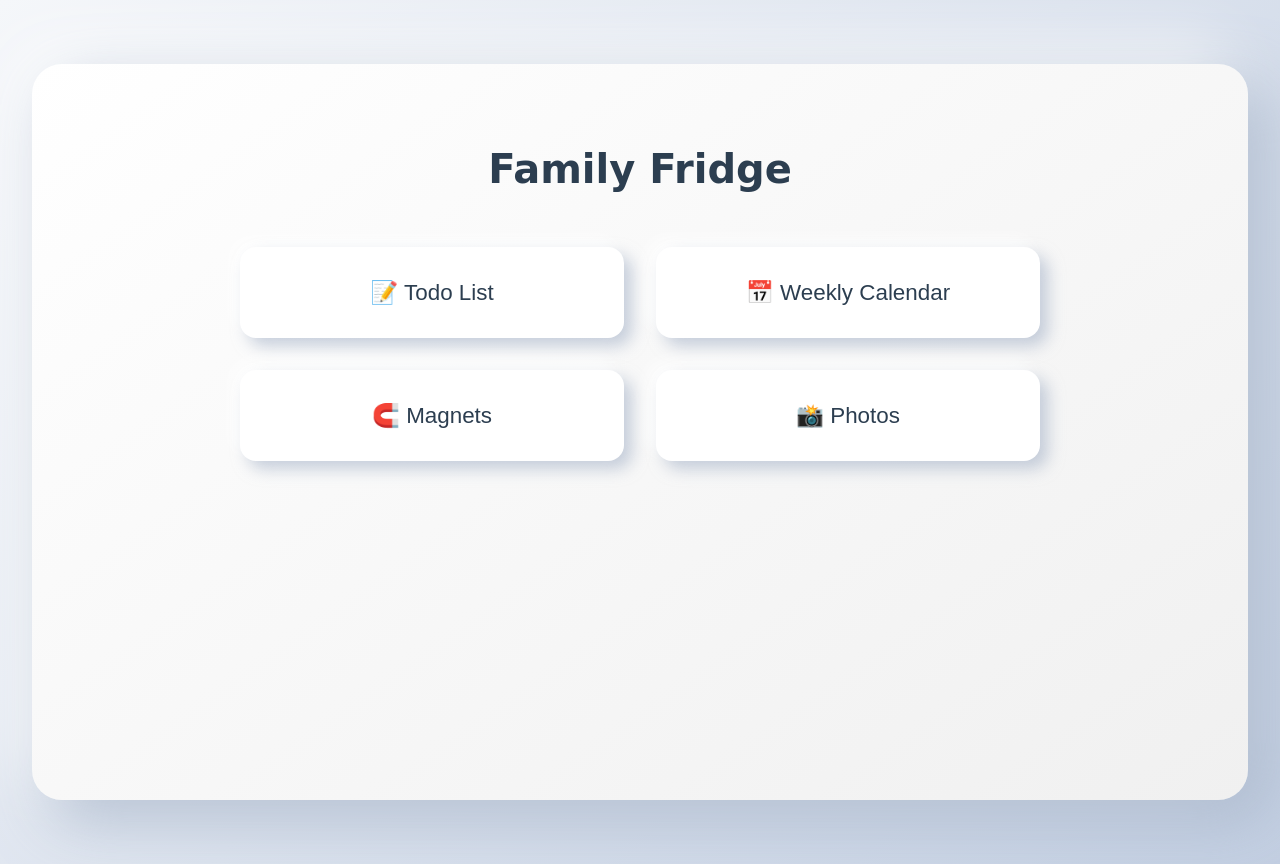
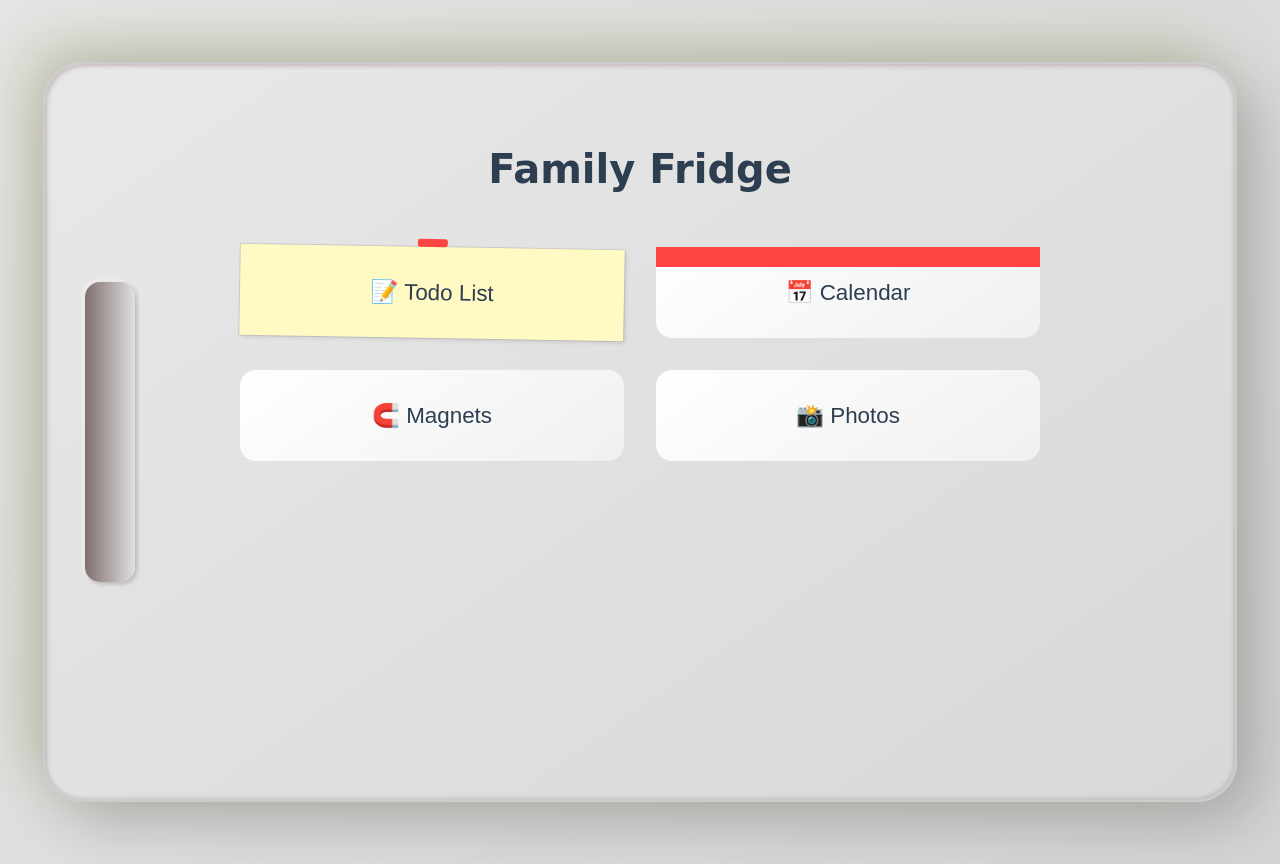
Before and after one commit to tennylaylor/Project-Frontend, a React (Vite) app: page / in a window 1280 px wide. Built offline with nearby package versions, Linux system fonts and the light colour scheme.

Commit message:
add style to fridge door

```diff
--- a/src/components/FridgeHome.jsx
+++ b/src/components/FridgeHome.jsx
@@ -30,7 +30,7 @@ const FridgeHome = () => {
               className="nav-button"
               onClick={() => setActiveComponent("calendar")}
             >
-              📅 Weekly Calendar
+              📅 Calendar
             </button>
             <button
               className="nav-button"
--- a/src/index.css
+++ b/src/index.css
@@ -8,8 +8,8 @@ body {
   margin: 0;
   min-width: 320px;
   min-height: 100vh;
-  background-color: #e8ecf3;
-  background-image: linear-gradient(135deg, #f5f7fa 0%, #c3cfe2 100%);
+  background-color: #f0f0f0;
+  background-image: linear-gradient(135deg, #e6e6e6 0%, #d4d4d4 100%);
 }
 
 .fridge-container {
@@ -21,18 +21,36 @@ body {
 }
 
 .fridge-door {
-  background: linear-gradient(145deg, #ffffff, #f0f0f0);
+  background: linear-gradient(145deg, #e8e8e8, #d8d8d8);
   padding: 3rem;
-  border-radius: 30px;
-  box-shadow: 20px 20px 60px rgba(163, 177, 198, 0.7),
-    -20px -20px 60px rgba(255, 255, 255, 0.8);
-  width: 95%;
-  max-width: 1200px;
+  border-radius: 40px;
+  box-shadow: 20px 20px 60px rgba(0, 0, 0, 0.2),
+    -20px -20px 60px rgba(191, 194, 170, 0.863),
+    inset 2px 2px 4px rgba(165, 141, 141, 0.5),
+    inset -2px -2px 4px rgba(0, 0, 0, 0.1);
+  width: 90%;
+  max-width: 1100px;
   min-height: 80vh;
   position: relative;
+  border: 2px solid #ccc;
 }
 
-/* Navigation Grid */
+/* Fridge Handle//////////////////////////////////////////////////// */
+.fridge-door::before {
+  content: "";
+  position: absolute;
+  left: 40px;
+  top: 50%;
+  transform: translateY(-50%);
+  width: 50px;
+  height: 300px;
+  background: linear-gradient(90deg, #806f6f, #e0e0e0);
+  border-radius: 15px;
+  box-shadow: 2px 2px 4px rgba(0, 0, 0, 0.2),
+    -2px -2px 4px rgba(255, 255, 255, 0.5);
+}
+
+/* Navigation Grid/////////////////////////////////////////////////////// */
 .nav-grid {
   display: grid;
   grid-template-columns: repeat(2, 1fr);
@@ -42,6 +60,24 @@ body {
   padding: 1rem;
 }
 
+/* Todo button styling (Notepad look)////////////////////////////////////////////////////// */
+.nav-button:nth-child(1) {
+  background: #fff9c4;
+  border-radius: 0;
+  box-shadow: 2px 2px 4px rgba(0, 0, 0, 0.1), 0 0 0 1px rgba(0, 0, 0, 0.1);
+  transform: rotate(1deg);
+}
+.nav-button:nth-child(1)::before {
+  content: "";
+  position: absolute;
+  top: -8px;
+  left: 50%;
+  transform: translateX(-50%);
+  width: 30px;
+  height: 8px;
+  background: #ff4444;
+  border-radius: 3px;
+}
 .nav-button {
   background: #fff;
   color: #2c3e50;
@@ -52,21 +88,23 @@ body {
   transition: all 0.3s ease;
   font-size: 1.4rem;
   border: none;
-  box-shadow: 8px 8px 16px rgba(163, 177, 198, 0.6),
+  box-shadow: 8px 8px 16px rgba(0, 0, 0, 0.1),
     -8px -8px 16px rgba(255, 255, 255, 0.8);
   display: flex;
   flex-direction: column;
   align-items: center;
   gap: 0.5rem;
+  background: linear-gradient(145deg, #ffffff, #f0f0f0);
 }
 
 .nav-button:hover {
   transform: translateY(-5px);
-  box-shadow: 12px 12px 20px rgba(163, 177, 198, 0.7),
+  box-shadow: 12px 12px 20px rgba(0, 0, 0, 0.15),
     -12px -12px 20px rgba(255, 255, 255, 0.9);
 }
 
-/* Calendar Styles */
+/* Calendar Styles /////////////////////////////////////////////////////////////////*/
+
 .calendar-container {
   display: grid;
   grid-template-columns: repeat(auto-fit, minmax(250px, 1fr));
@@ -80,8 +118,9 @@ body {
   padding: 1.5rem;
   border-radius: 16px;
   min-height: 250px;
-  box-shadow: 8px 8px 16px rgba(163, 177, 198, 0.5),
+  box-shadow: 8px 8px 16px rgba(0, 0, 0, 0.1),
     -8px -8px 16px rgba(255, 255, 255, 0.8);
+  border: 1px solid #e0e0e0;
 }
 
 .day-box h3 {
@@ -101,24 +140,61 @@ body {
   justify-content: space-between;
   align-items: center;
   transition: all 0.2s ease;
+  border: 1px solid #e0e0e0;
 }
 
 .event-item:hover {
   transform: translateX(5px);
   box-shadow: 4px 4px 8px rgba(0, 0, 0, 0.1);
 }
+.nav-button {
+  position: relative; /* Constrain the ::before element to the .nav-button */
 
-/* Todo List Styles */
+  color: #2c3e50;
+  padding: 2rem;
+  text-align: center;
+  cursor: pointer;
+  transition: all 0.3s ease;
+  font-size: 1.4rem;
+  border: none;
+  display: flex;
+  flex-direction: column;
+  align-items: center;
+  gap: 0.5rem;
+  box-shadow: none;
+}
+
+.nav-button:nth-child(2)::before {
+  content: "";
+  position: absolute;
+  top: 0;
+  left: 0;
+  right: 0;
+  height: 20px;
+  background: #ff4444;
+}
+
+/* Todo List Styles/////////////////////////////////////////////////////////// */
 .notepad {
   background: #fff9c4;
   padding: 2rem;
-  border-radius: 16px;
-  box-shadow: 8px 8px 16px rgba(163, 177, 198, 0.6),
-    -8px -8px 16px rgba(255, 255, 255, 0.8);
+  border-radius: 0;
+  box-shadow: 4px 4px 8px rgba(0, 0, 0, 0.1);
   margin: 2rem auto;
   transform: rotate(-1deg);
   max-width: 500px;
   position: relative;
+  background-image: linear-gradient(
+      90deg,
+      transparent 0%,
+      transparent 98%,
+      #ffd700 98%,
+      #ffd700 100%
+    ),
+    linear-gradient(#fff9c4 1.1rem, #ccc 1.2rem);
+  background-size: 100% 1.2rem, 100% 1.2rem;
+  line-height: 1.2rem;
+  padding-top: 1.2rem;
 }
 
 .notepad::before {
@@ -139,9 +215,26 @@ body {
   margin-bottom: 1.5rem;
   font-family: "Comic Sans MS", cursive;
   text-align: center;
+  background: #fff9c4;
+  padding: 0.5rem;
+  margin-top: -0.5rem;
 }
 
-/* Photo Gallery Styles */
+.notepad ul {
+  list-style: none;
+  padding: 0;
+}
+
+.notepad li {
+  margin-bottom: 0.6rem;
+  padding: 0.5rem;
+  background: #fff9c4;
+  display: flex;
+  justify-content: space-between;
+  align-items: center;
+}
+
+/* Photo Gallery Styles ////////////////////////////////////////////////////////////*/
 .photo-gallery {
   padding: 2rem;
 }
@@ -157,24 +250,25 @@ body {
   background: white;
   padding: 1rem;
   border-radius: 16px;
-  box-shadow: 8px 8px 16px rgba(163, 177, 198, 0.6),
+  box-shadow: 8px 8px 16px rgba(0, 0, 0, 0.1),
     -8px -8px 16px rgba(255, 255, 255, 0.8);
   transform: rotate(random(-2deg, 2deg));
   transition: all 0.3s ease;
+  border: 8px solid white;
 }
 
 .photo-card:hover {
   transform: scale(1.02) rotate(0deg);
 }
 
-/* Magnet Board Styles */
+/* Magnet Board Styles ///////////////////////////////////////////////////////////////////////////////////////*/
 .magnet-board {
-  background: linear-gradient(145deg, #ffffff, #f0f0f0);
+  background: linear-gradient(145deg, #e8e8e8, #d8d8d8);
   padding: 2rem;
   border-radius: 20px;
   min-height: 600px;
   position: relative;
-  box-shadow: inset 8px 8px 16px rgba(163, 177, 198, 0.6),
+  box-shadow: inset 8px 8px 16px rgba(0, 0, 0, 0.1),
     inset -8px -8px 16px rgba(255, 255, 255, 0.8);
 }
 
@@ -195,7 +289,7 @@ body {
   transform: scale(1.05);
 }
 
-/* Common Button Styles */
+/* Common Button Styles/////////////////////////////////////////////////////////////// */
 button {
   padding: 0.8rem 1.5rem;
   border-radius: 8px;
@@ -213,7 +307,7 @@ button:hover {
   box-shadow: 6px 6px 12px rgba(0, 0, 0, 0.15);
 }
 
-/* Input Styles */
+/* Input Styles ///////////////////////////////////////////////////////*/
 input {
   padding: 0.8rem;
   border: 2px solid #e0e0e0;
@@ -228,7 +322,7 @@ input:focus {
   box-shadow: 0 0 0 3px rgba(76, 175, 80, 0.2);
 }
 
-/* Error Message */
+/* Error Message////////////////////////////////////////////////////////// */
 .error-message {
   background-color: #ffebee;
   color: #c62828;
@@ -236,7 +330,7 @@ input:focus {
   border-radius: 8px;
   margin: 1rem 0;
   text-align: center;
-  box-shadow: 4px 4px 8px rgba(163, 177, 198, 0.4),
+  box-shadow: 4px 4px 8px rgba(0, 0, 0, 0.1),
     -4px -4px 8px rgba(255, 255, 255, 0.8);
   animation: shake 0.5s ease-in-out;
 }
```
Also changed, not shown: 1 other file (tests, documents, lock files or other folders).
